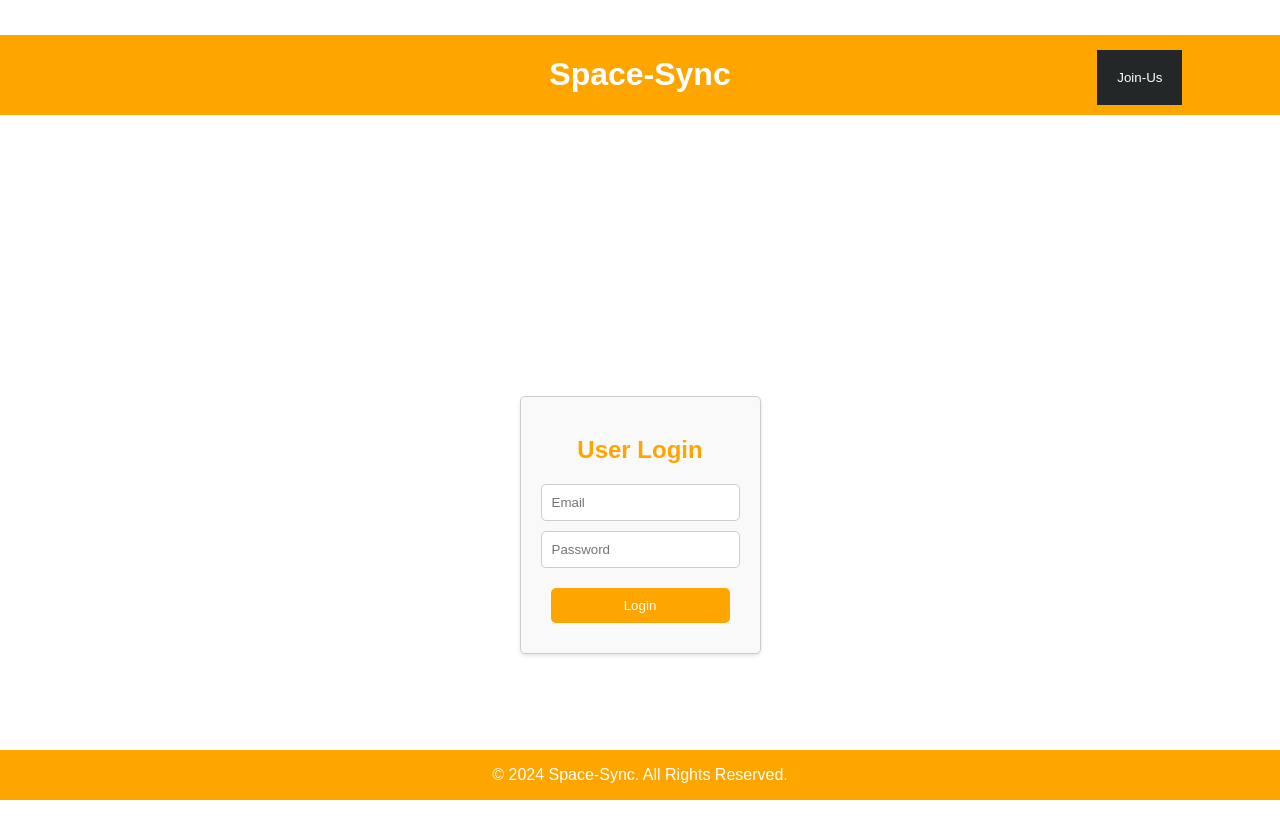
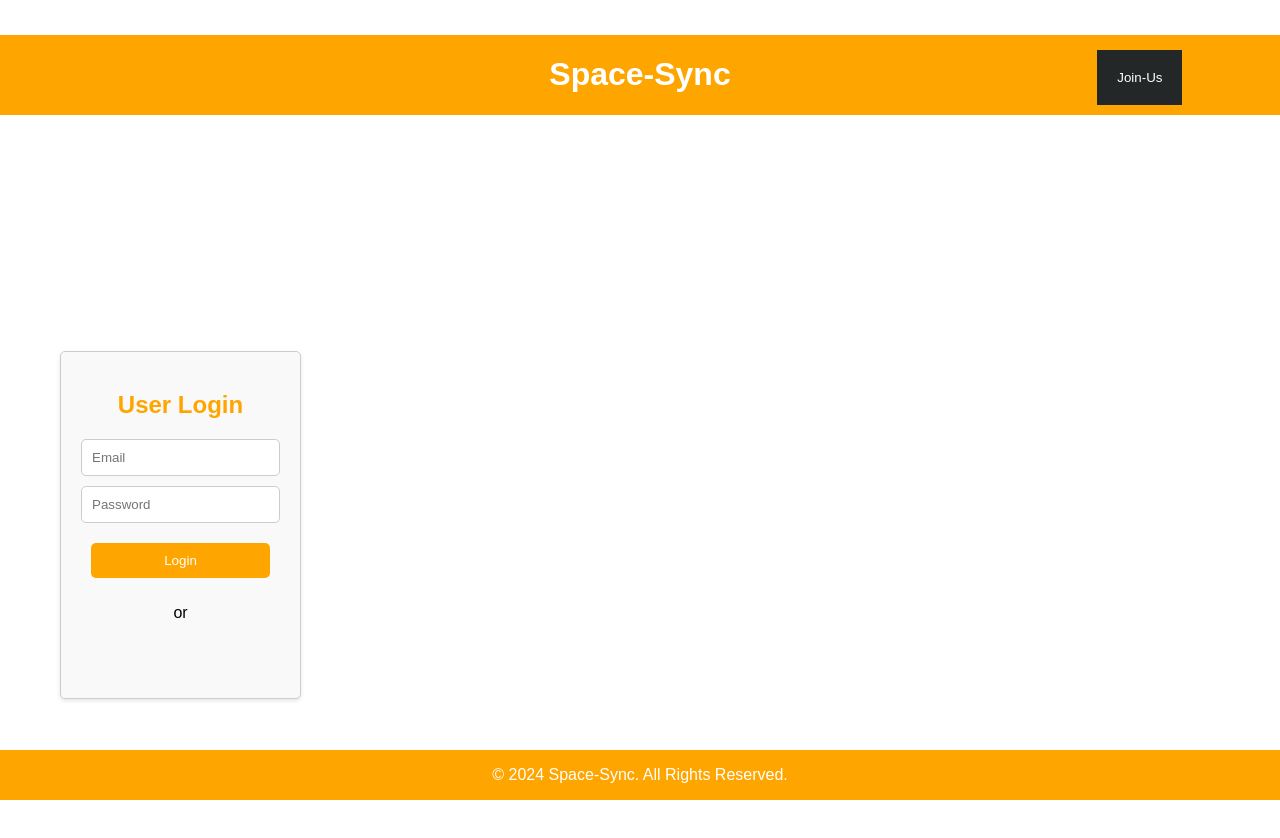
Before and after one commit to kanchan-kharkwal/Parking_Management_System, a React (Create React App) app in the folder frontend/: page /user-login in a window 1280 px wide. Shown: the top 838 px of the page. Built offline with nearby package versions, Linux system fonts and the light colour scheme.

Commit message:
Add files via upload
Signed-off-by: Kanchan Kharkwal <159950316+kanchan-kharkwal@users.noreply.github.com>

```diff
--- a/frontend/src/components/user/UserLogin.css
+++ b/frontend/src/components/user/UserLogin.css
@@ -1,7 +1,8 @@
 /* src/components/user/UserLogin.css */
 .user-login-container {
   display: flex;
-  justify-content: center;
+  /* justify-content: center; */
+  padding-left: 60px;
   align-items: center;
   height: 100vh;
   background-color: #fff;
@@ -37,6 +38,9 @@
   border-radius: 5px;
   cursor: pointer;
 }
+.user-login-form p{
+  text-align: center;
+}
 
 .user-login-form button:hover {
   background-color: darkorange;
--- a/frontend/src/components/user/UserLogin.js
+++ b/frontend/src/components/user/UserLogin.js
@@ -34,8 +34,10 @@ const UserLogin = () => {
         <input type="email" value={email} onChange={(e) => setEmail(e.target.value)} placeholder="Email" required />
         <input type="password" value={password} onChange={(e) => setPassword(e.target.value)} placeholder="Password" required />
         <button type="submit">Login</button>
+        <p>or</p>
+        <GoogleOAuth onSuccess={handleGoogleSuccess} onFailure={handleGoogleFailure} />
       </form>
-      <GoogleOAuth onSuccess={handleGoogleSuccess} onFailure={handleGoogleFailure} />
+
     </div>
   );
 };
--- a/frontend/src/components/user/UserSignUp.js
+++ b/frontend/src/components/user/UserSignUp.js
@@ -34,8 +34,8 @@ const UserSignUp = () => {
         <input type="email" value={email} onChange={(e) => setEmail(e.target.value)} placeholder="Email" required />
         <input type="password" value={password} onChange={(e) => setPassword(e.target.value)} placeholder="Password" required />
         <button type="submit">Sign Up</button>
+        <GoogleOAuth onSuccess={handleGoogleSuccess} onFailure={handleGoogleFailure} />
       </form>
-      <GoogleOAuth onSuccess={handleGoogleSuccess} onFailure={handleGoogleFailure} />
     </div>
   );
 };
```
